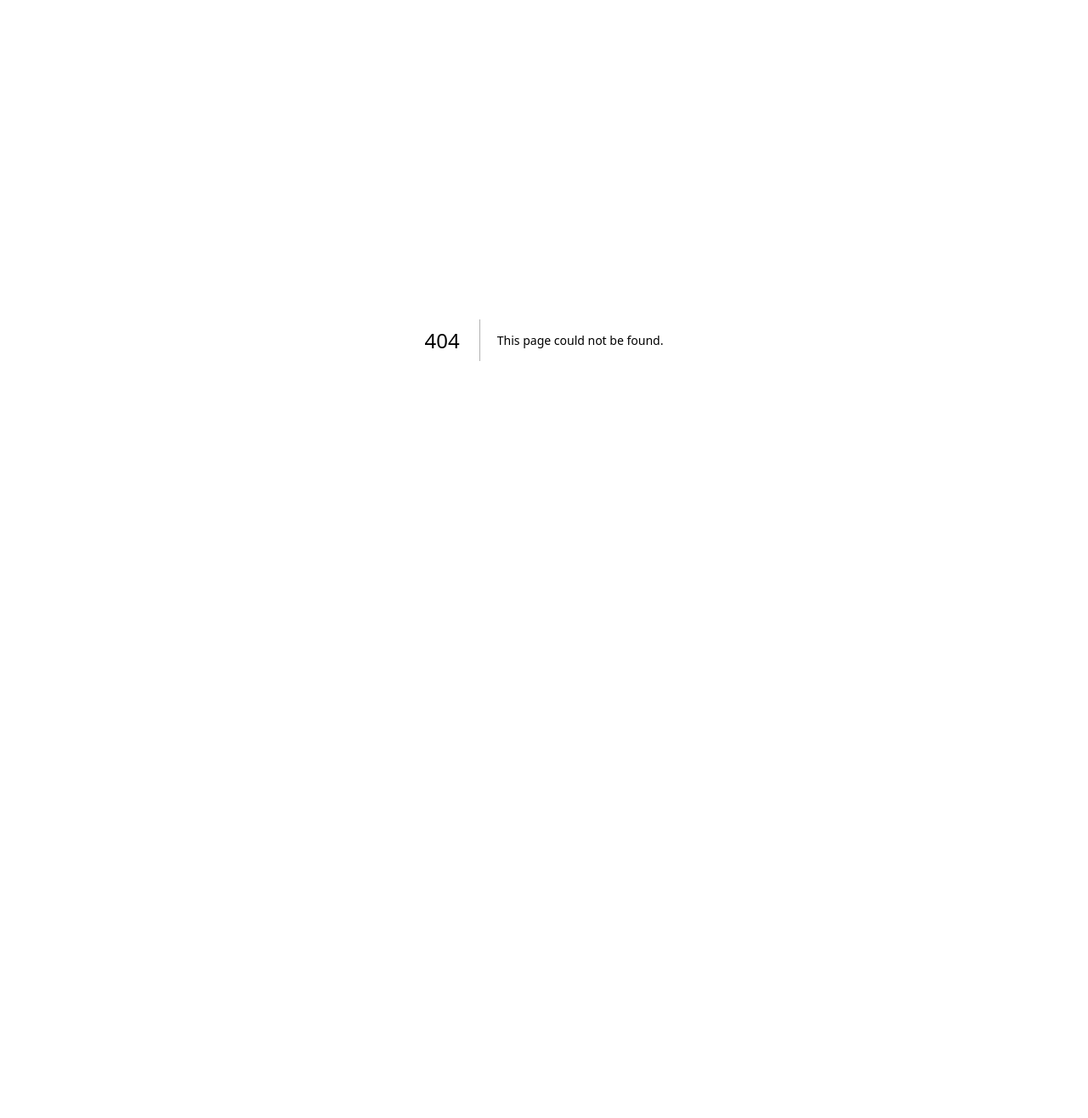
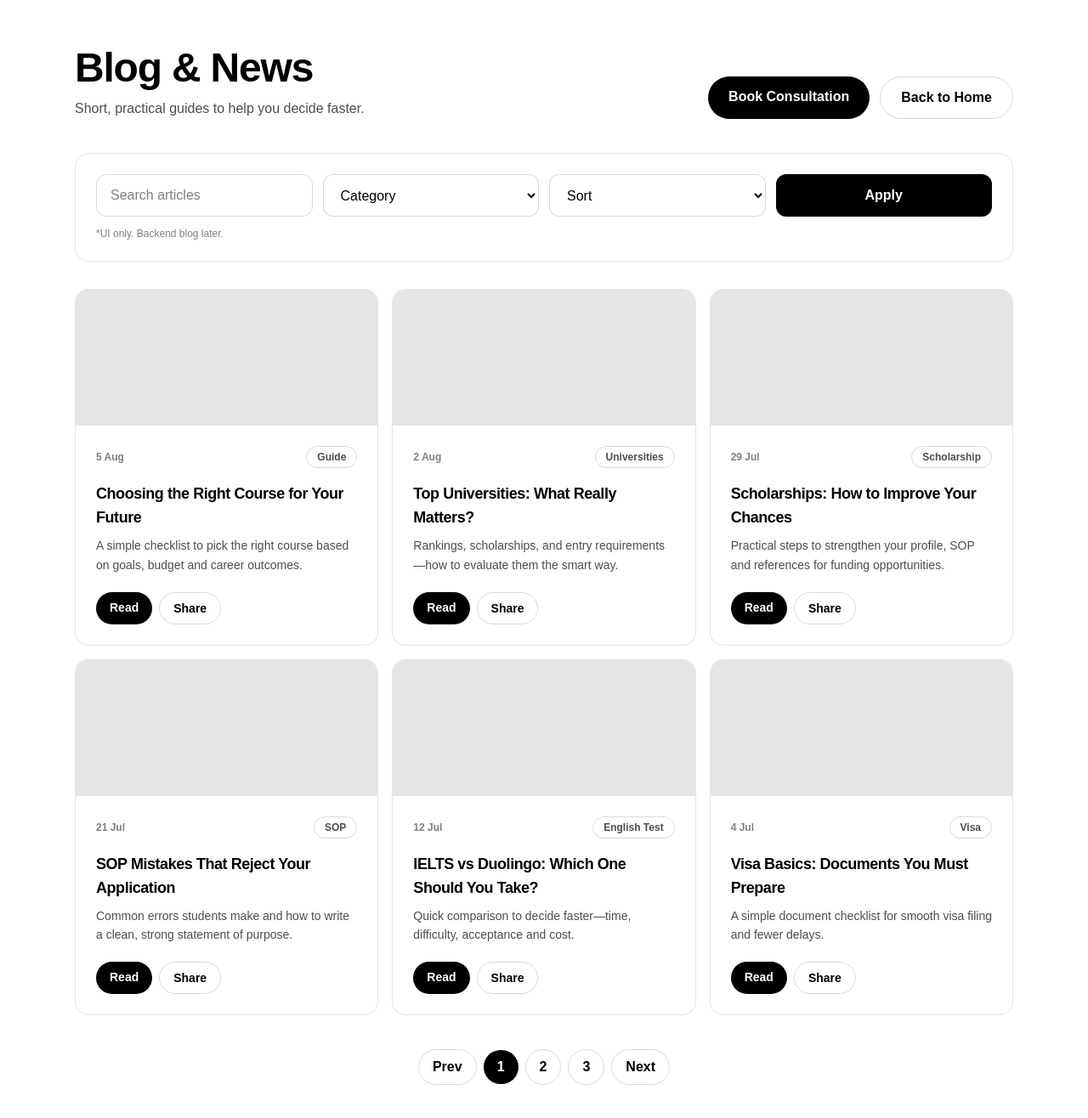
Before and after one commit to Zareedazam/jawily_edu, a Next.js app: page /blog in a window 1280 px wide. Before the commit this address had no page. Shown: the top 1316 px of the page at 85% size. Before the commit the page ends 800 px from the top, so only its background shows below. Built offline with nearby package versions, Linux system fonts and the light colour scheme.

Commit message:
Create page.tsx

```diff
--- /dev/null
+++ b/app/blog/page.tsx
@@ -0,0 +1,193 @@
+export default function BlogPage() {
+  const posts = [
+    {
+      title: "Choosing the Right Course for Your Future",
+      date: "5 Aug",
+      tag: "Guide",
+      excerpt:
+        "A simple checklist to pick the right course based on goals, budget and career outcomes.",
+      slug: "choosing-the-right-course",
+    },
+    {
+      title: "Top Universities: What Really Matters?",
+      date: "2 Aug",
+      tag: "Universities",
+      excerpt:
+        "Rankings, scholarships, and entry requirements—how to evaluate them the smart way.",
+      slug: "top-universities-what-matters",
+    },
+    {
+      title: "Scholarships: How to Improve Your Chances",
+      date: "29 Jul",
+      tag: "Scholarship",
+      excerpt:
+        "Practical steps to strengthen your profile, SOP and references for funding opportunities.",
+      slug: "scholarships-improve-chances",
+    },
+    {
+      title: "SOP Mistakes That Reject Your Application",
+      date: "21 Jul",
+      tag: "SOP",
+      excerpt:
+        "Common errors students make and how to write a clean, strong statement of purpose.",
+      slug: "sop-mistakes",
+    },
+    {
+      title: "IELTS vs Duolingo: Which One Should You Take?",
+      date: "12 Jul",
+      tag: "English Test",
+      excerpt:
+        "Quick comparison to decide faster—time, difficulty, acceptance and cost.",
+      slug: "ielts-vs-duolingo",
+    },
+    {
+      title: "Visa Basics: Documents You Must Prepare",
+      date: "4 Jul",
+      tag: "Visa",
+      excerpt:
+        "A simple document checklist for smooth visa filing and fewer delays.",
+      slug: "visa-basics-documents",
+    },
+  ];
+
+  return (
+    <div className="min-h-screen bg-white text-black">
+      <div className="mx-auto max-w-6xl px-6 py-14">
+        {/* Header */}
+        <div className="flex flex-col md:flex-row md:items-end md:justify-between gap-6">
+          <div>
+            <h1 className="text-4xl md:text-5xl font-black tracking-tight">
+              Blog & News
+            </h1>
+            <p className="mt-3 text-black/70 max-w-2xl">
+              Short, practical guides to help you decide faster.
+            </p>
+          </div>
+
+          <div className="flex gap-3 flex-wrap">
+            <a
+              href="/apply"
+              className="px-6 py-3 rounded-full bg-black text-white font-semibold hover:opacity-90"
+            >
+              Book Consultation
+            </a>
+            <a
+              href="/"
+              className="px-6 py-3 rounded-full border border-black/15 font-semibold hover:border-black/30"
+            >
+              Back to Home
+            </a>
+          </div>
+        </div>
+
+        {/* Filters (UI) */}
+        <div className="mt-10 rounded-2xl border border-black/10 p-5 md:p-6">
+          <div className="grid md:grid-cols-4 gap-3">
+            <input
+              className="w-full rounded-xl border border-black/15 px-4 py-3 outline-none focus:border-black/30"
+              placeholder="Search articles"
+            />
+
+            <select className="w-full rounded-xl border border-black/15 px-4 py-3 bg-white outline-none focus:border-black/30">
+              <option>Category</option>
+              <option>Guide</option>
+              <option>Universities</option>
+              <option>Scholarship</option>
+              <option>Visa</option>
+              <option>SOP</option>
+              <option>English Test</option>
+            </select>
+
+            <select className="w-full rounded-xl border border-black/15 px-4 py-3 bg-white outline-none focus:border-black/30">
+              <option>Sort</option>
+              <option>Newest</option>
+              <option>Oldest</option>
+              <option>Most Popular</option>
+            </select>
+
+            <button className="w-full rounded-xl bg-black text-white font-semibold py-3 hover:opacity-90">
+              Apply
+            </button>
+          </div>
+
+          <p className="text-xs text-black/50 mt-3">
+            *UI only. Backend blog later.
+          </p>
+        </div>
+
+        {/* Posts */}
+        <div className="mt-8 grid sm:grid-cols-2 lg:grid-cols-3 gap-4">
+          {posts.map((p) => (
+            <PostCard key={p.slug} post={p} />
+          ))}
+        </div>
+
+        {/* Pagination UI */}
+        <div className="mt-10 flex items-center justify-center gap-2">
+          <button className="px-4 py-2 rounded-full border border-black/15 font-semibold hover:border-black/30">
+            Prev
+          </button>
+          <button className="px-4 py-2 rounded-full bg-black text-white font-semibold">
+            1
+          </button>
+          <button className="px-4 py-2 rounded-full border border-black/15 font-semibold hover:border-black/30">
+            2
+          </button>
+          <button className="px-4 py-2 rounded-full border border-black/15 font-semibold hover:border-black/30">
+            3
+          </button>
+          <button className="px-4 py-2 rounded-full border border-black/15 font-semibold hover:border-black/30">
+            Next
+          </button>
+        </div>
+      </div>
+    </div>
+  );
+}
+
+function PostCard({
+  post,
+}: {
+  post: {
+    title: string;
+    date: string;
+    tag: string;
+    excerpt: string;
+    slug: string;
+  };
+}) {
+  return (
+    <div className="rounded-2xl border border-black/10 bg-white overflow-hidden hover:border-black/25 transition">
+      <div className="h-40 bg-neutral-200" />
+
+      <div className="p-6">
+        <div className="flex items-center justify-between gap-3">
+          <span className="text-xs font-semibold text-black/50">{post.date}</span>
+          <span className="px-3 py-1 rounded-full text-xs font-semibold border border-black/15 text-black/70">
+            {post.tag}
+          </span>
+        </div>
+
+        <h3 className="mt-4 text-lg font-black tracking-tight">
+          {post.title}
+        </h3>
+
+        <p className="mt-2 text-sm text-black/70 leading-relaxed">
+          {post.excerpt}
+        </p>
+
+        <div className="mt-5 flex gap-2 flex-wrap">
+          <a
+            href={`/blog/${post.slug}`}
+            className="px-4 py-2 rounded-full bg-black text-white text-sm font-semibold hover:opacity-90"
+          >
+            Read
+          </a>
+          <button className="px-4 py-2 rounded-full border border-black/15 text-sm font-semibold hover:border-black/30">
+            Share
+          </button>
+        </div>
+      </div>
+    </div>
+  );
+}
```
